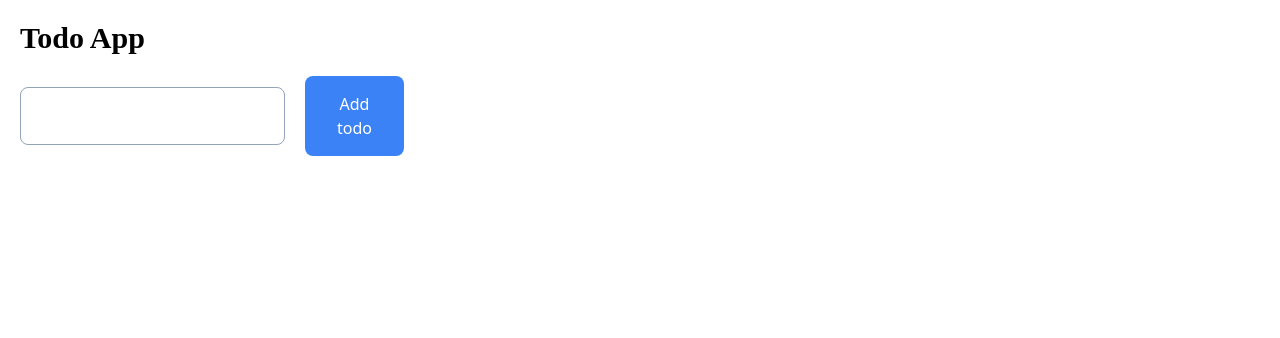
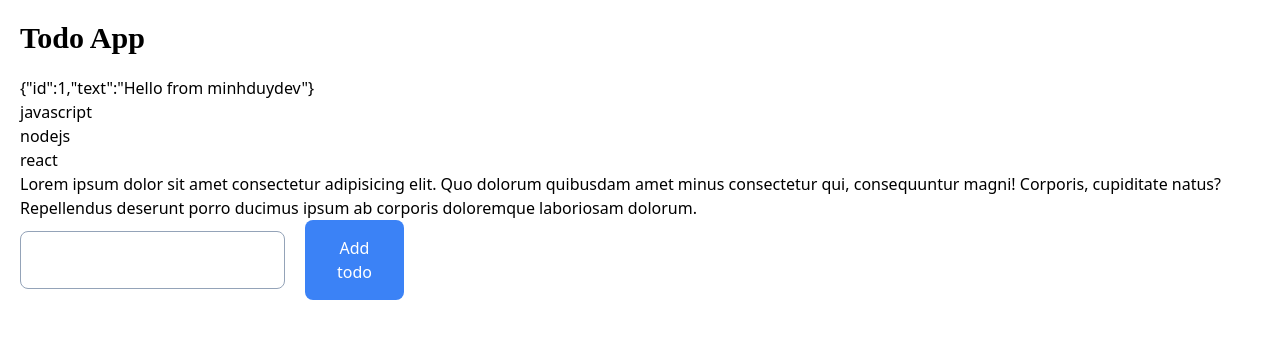
Before and after one commit to MinhDuyDEV/react-typescript, a React (Vite) app: page / in a window 1280 px wide. Shown: the top 338 px of the page. Built offline with nearby package versions, Linux system fonts and the light colour scheme.

Commit message:
useState, useEffect, children props use ts-react

```diff
--- /dev/null
+++ b/public/data.json
@@ -0,0 +1,4 @@
+{
+  "id": 1,
+  "text": "Hello from minhduydev"
+}
--- a/src/App.tsx
+++ b/src/App.tsx
@@ -1,4 +1,4 @@
-import React, { useReducer, useRef } from "react";
+import React, { useEffect, useReducer, useRef, useState } from "react";
 
 const Heading = ({ title }: { title: string }) => {
   return <h2 className="font-primary font-bold text-3xl mb-5">{title}</h2>;
@@ -8,6 +8,10 @@ type ActionType =
   | { type: "ADD"; text: string }
   | { type: "REMOVE"; id: number };
 interface Todo {
+  id: number;
+  text: string;
+}
+interface Data {
   id: number;
   text: string;
 }
@@ -28,7 +32,6 @@ const todoReducer = (state: Todo[], action: ActionType) => {
       throw new Error("");
   }
 };
-
 const initialState: Todo[] = [];
 const App = () => {
   const [toDos, dispatch] = useReducer(todoReducer, initialState);
@@ -49,9 +52,33 @@ const App = () => {
       inputRef.current.focus();
     }
   };
+  const [data, setData] = useState<Data | null>(null);
+  useEffect(() => {
+    fetch("./data.json")
+      .then((res) => res.json())
+      .then((result) => {
+        setData(result);
+      });
+  }, []);
+  const onClickItem = (item: string) => {
+    alert(item);
+  };
   return (
     <div>
       <Heading title="Todo App"></Heading>
+      {JSON.stringify(data)}
+      <List
+        items={["javascript", "nodejs", "react"]}
+        onClickItem={(item: string) => onClickItem(item)}
+      ></List>
+      <Boxed>
+        <div>
+          Lorem ipsum dolor sit amet consectetur adipisicing elit. Quo dolorum
+          quibusdam amet minus consectetur qui, consequuntur magni! Corporis,
+          cupiditate natus? Repellendus deserunt porro ducimus ipsum ab corporis
+          doloremque laboriosam dolorum.
+        </div>
+      </Boxed>
       <div className="max-w-sm">
         <div className="flex items-center gap-x-5">
           <input
@@ -84,4 +111,30 @@ const App = () => {
   );
 };
 
+const List = ({
+  items,
+  onClickItem,
+}: {
+  items: string[];
+  onClickItem?: (item: string) => void;
+}) => {
+  return (
+    <div>
+      {items.map((item) => (
+        <div
+          key={item}
+          onClick={() => onClickItem?.(item)}
+          className="cursor-pointer"
+        >
+          {item}
+        </div>
+      ))}
+    </div>
+  );
+};
+
+const Boxed = ({ children }: { children?: React.ReactNode }) => {
+  return <div>{children}</div>;
+};
+
 export default App;
```
